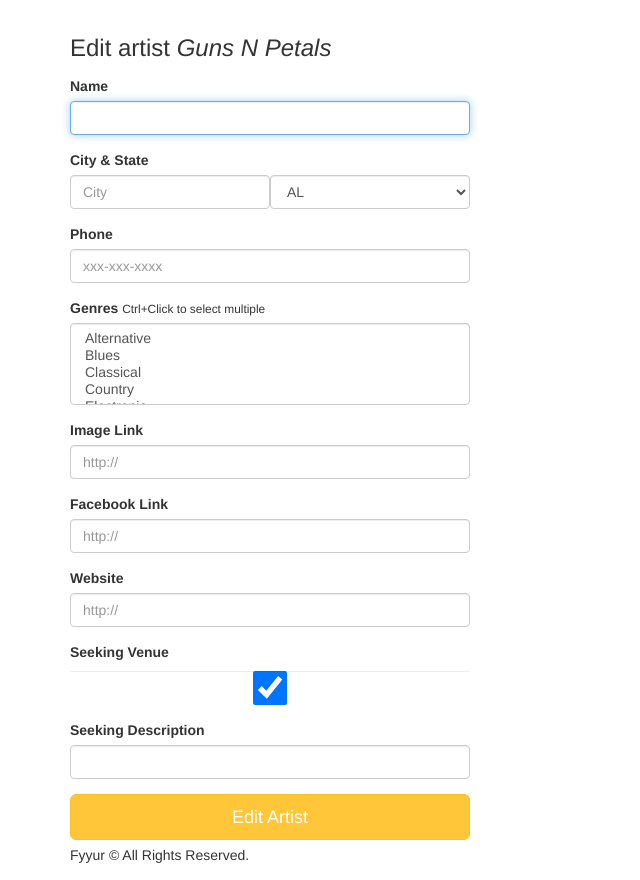
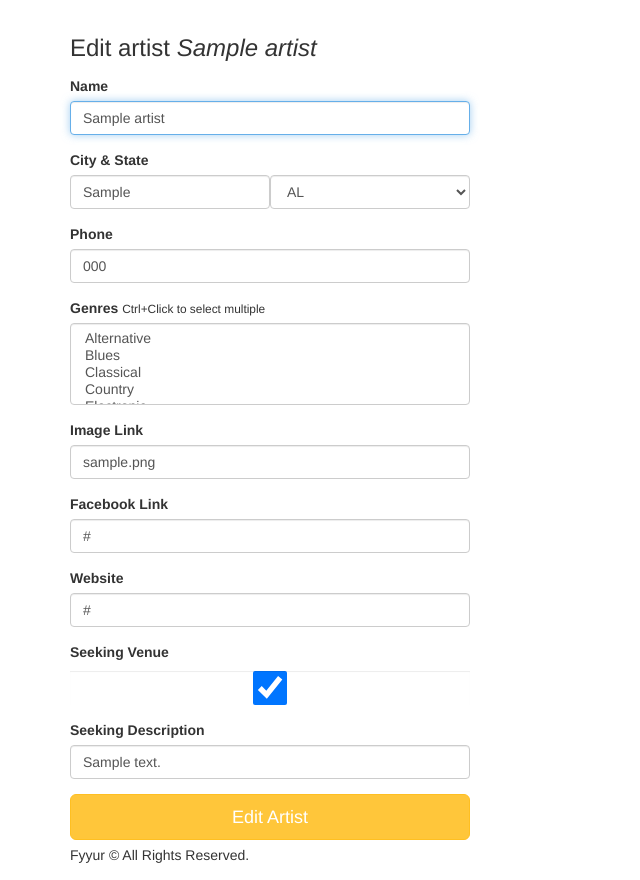
Before and after one commit to shreyaasridhar/Fyyur, a Flask app: page /artists/1/edit in a window 1280 px wide. Shown: the part 60-940 px from the top of the page, without its empty margins (0-640 px from the left). Run offline with Flask 2, Linux system fonts and the light colour scheme; tables that the repository leaves empty hold one stand-in row (values such as "Sample post"); some libraries are stand-ins or nearby versions.

Commit message:
funcitonality for create, edit, view artists

```diff
--- a/app.py
+++ b/app.py
@@ -8,6 +8,7 @@ import babel
 from flask import Flask, render_template, request, Response, flash, redirect, url_for
 from flask_moment import Moment
 from flask_sqlalchemy import SQLAlchemy
+from sqlalchemy.exc import SQLAlchemyError
 import logging
 from logging import Formatter, FileHandler
 from flask_wtf import Form
@@ -23,7 +24,7 @@ app.config.from_object('config')
 db = SQLAlchemy(app)
 migrate = Migrate(app, db)
 
-# TODO: connect to a local postgresql database
+# DONE: connect to a local postgresql database
 
 #----------------------------------------------------------------------------#
 # Models.
@@ -47,9 +48,9 @@ class Venue(db.Model):
     image_link = db.Column(db.String)
     past_shows_count = db.Column(db.Integer)
     upcoming_shows_count = db.Column(db.Integer)
-    shows = db.relationship('shows', backref='venues', lazy=True)
+    shows = db.relationship('Show', backref='venues')
 
-    # TODO: implement any missing fields, as a database migration using Flask-Migrate
+    # DONE: implement any missing fields, as a database migration using Flask-Migrate
 
 
 class Artist(db.Model):
@@ -65,12 +66,45 @@ class Artist(db.Model):
     website = db.Column(db.String(120))
     facebook_link = db.Column(db.String(120))
     seeking_venue = db.Column(db.Boolean, default=True, nullable=False)
+    seeking_description = db.Column(db.String())
     image_link = db.Column(db.String)
     past_shows_count = db.Column(db.Integer)
     upcoming_shows_count = db.Column(db.Integer)
-    shows = db.relationship('shows', backref='artists', lazy=True)
+    shows = db.relationship('Show', backref='artists')
 
-    # TODO: implement any missing fields, as a database migration using Flask-Migrate
+    def __init__(self, name, genres, city, state, phone, image_link, website, facebook_link,
+                 seeking_venue=False, seeking_description=""):
+        self.name = name
+        self.genres = genres
+        self.city = city
+        self.state = state
+        self.phone = phone
+        self.website = website
+        self.facebook_link = facebook_link
+        self.seeking_description = seeking_description
+        self.image_link = image_link
+
+    def insert(self):
+        db.session.add(self)
+        db.session.commit()
+
+    def details(self):
+        return{
+            'id': self.id,
+            'name': self.name,
+            'genres': self.genres,
+            'city': self.city,
+            'state': self.state,
+            'phone': self.phone,
+            'website': self.website,
+            'facebook_link': self.facebook_link,
+            'seeking_venue': self.seeking_venue,
+            'seeking_description': self.seeking_description,
+            'image_link': self.image_link,
+
+        }
+
+    # DONE: implement any missing fields, as a database migration using Flask-Migrate
 
 
 class Show(db.Model):
@@ -79,7 +113,7 @@ class Show(db.Model):
     venue_id = db.Column(db.Integer, db.ForeignKey(Venue.id), nullable=False)
     artist_id = db.Column(db.Integer, db.ForeignKey(Artist.id), nullable=False)
     start_time = db.Column(db.String, nullable=False)
-# TODO Implement Show and Artist models, and complete all model relationships and properties, as a database migration.
+# DONE Implement Show and Artist models, and complete all model relationships and properties, as a database migration.
 
 #----------------------------------------------------------------------------#
 # Filters.
@@ -233,7 +267,7 @@ def show_venue(venue_id):
             "start_time": "2035-04-15T20:00:00.000Z"
         }],
         "past_shows_count": 1,
-        "upcoming_shows_count": 1,
+        "upcoming_shows_count": 3,
     }
     data = list(filter(lambda d: d['id'] ==
                        venue_id, [data1, data2, data3]))[0]
@@ -275,7 +309,7 @@ def delete_venue(venue_id):
 #  ----------------------------------------------------------------
 @app.route('/artists')
 def artists():
-    # TODO: replace with real data returned from querying the database
+    # DONE: replace with real data returned from querying the database
     data = [{
         "id": 4,
         "name": "Guns N Petals",
@@ -286,7 +320,7 @@ def artists():
         "id": 6,
         "name": "The Wild Sax Band",
     }]
-    return render_template('pages/artists.html', artists=data)
+    return render_template('pages/artists.html', artists=Artist.query.all())
 
 
 @app.route('/artists/search', methods=['POST'])
@@ -380,9 +414,8 @@ def show_artist(artist_id):
         "past_shows_count": 0,
         "upcoming_shows_count": 3,
     }
-    data = list(filter(lambda d: d['id'] ==
-                       artist_id, [data1, data2, data3]))[0]
-    return render_template('pages/show_artist.html', artist=data)
+    # data = list(filter(lambda d: d['id'] == artist_id, [data1, data2, data3]))[0]
+    return render_template('pages/show_artist.html', artist=Artist.query.get(artist_id))
 
 #  Update
 #  ----------------------------------------------------------------
@@ -402,16 +435,52 @@ def edit_artist(artist_id):
         "seeking_description": "Looking for shows to perform at in the San Francisco Bay Area!",
         "image_link": "https://images.unsplash.com/photo-1549213783-8284d0336c4f?ixlib=rb-1.2.1&ixid=eyJhcHBfaWQiOjEyMDd9&auto=format&fit=crop&w=300&q=80"
     }
-    # TODO: populate form with fields from artist with ID <artist_id>
-    return render_template('forms/edit_artist.html', form=form, artist=artist)
+    artist_data = Artist.query.get(artist_id)
+    if artist_data:
+        artist_details = Artist.details(artist_data)
+        form.name.data = artist_details["name"]
+        form.genres.data = artist_details["genres"]
+        form.city.data = artist_details["city"]
+        form.state.data = artist_details["state"]
+        form.phone.data = artist_details["phone"]
+        form.website.data = artist_details["website"]
+        form.facebook_link.data = artist_details["facebook_link"]
+        form.seeking_venue.data = artist_details["seeking_venue"]
+        form.seeking_description.data = artist_details["seeking_description"]
+        form.image_link.data = artist_details["image_link"]
+        return render_template('forms/edit_artist.html', form=form, artist=artist_details)
+    return render_template('errors/404.html')
+    # DONE: populate form with fields from artist with ID <artist_id>
 
 
 @app.route('/artists/<int:artist_id>/edit', methods=['POST'])
 def edit_artist_submission(artist_id):
-    # TODO: take values from the form submitted, and update existing
+    artist_data = Artist.query.get(artist_id)
+    print(request.form)
+    seeking_venue = False
+    if 'seeking_venue' in request.form:
+        print("Seeking_venue", request.form['seeking_venue'])
+        seeking_venue = request.form['seeking_venue'] == 'on'
+    if artist_data:
+        setattr(artist_data, 'name', request.form['name'])
+        setattr(artist_data, 'genres', request.form.getlist('genres'))
+        setattr(artist_data, 'city', request.form['city'])
+        setattr(artist_data, 'state', request.form['state'])
+        setattr(artist_data, 'phone', request.form['phone'])
+        setattr(artist_data, 'website', request.form['website'])
+        setattr(artist_data, 'facebook_link', request.form['facebook_link'])
+        setattr(artist_data, 'image_link', request.form['image_link'])
+        setattr(artist_data, 'seeking_description',
+                request.form['seeking_description'])
+        setattr(artist_data, 'seeking_venue', seeking_venue)
+        db.session.commit()
+        return redirect(url_for('show_artist', artist_id=artist_id))
+    else:
+        print(form.errors)
+    return render_template('errors/404.html'), 404
+
+    # DONE: take values from the form submitted, and update existing
     # artist record with ID <artist_id> using the new attributes
-
-    return redirect(url_for('show_artist', artist_id=artist_id))
 
 
 @app.route('/venues/<int:venue_id>/edit', methods=['GET'])
@@ -455,11 +524,28 @@ def create_artist_form():
 def create_artist_submission():
     # called upon submitting the new artist listing form
     print('Recieved artist', request.form)
+    try:
+        artist = Artist(name=request.form['name'],
+                        city=request.form['city'],
+                        state=request.form['state'],
+                        phone=request.form['phone'],
+                        genres=request.form.getlist('genres'),
+                        image_link=request.form['image_link'],
+                        website=request.form['website'],
+                        facebook_link=request.form['facebook_link'],
+                        seeking_venue=request.form['seeking_venue'],
+                        seeking_description=request.form['seeking_description']
+                        )
+        Artist.insert(artist)
+        # artist = Artist(name='name', city='city', state='state', phone='phone', genres=['Pop'], image_link='image_link', website='website', facebook_link='facebook_link', seeking_venue=True)
+        flash('Artist ' + artist.name + ' was successfully listed!')
+    except SQLAlchemyError as e:
+        flash('Artist could not be listed!')
+
     # TODO: insert form data as a new Venue record in the db, instead
     # TODO: modify data to be the data object returned from db insertion
 
     # on successful db insert, flash success
-    flash('Artist ' + request.form['name'] + ' was successfully listed!')
     # TODO: on unsuccessful db insert, flash an error instead.
     # e.g., flash('An error occurred. Artist ' + data.name + ' could not be listed.')
     return render_template('pages/home.html')
--- a/templates/forms/edit_artist.html
+++ b/templates/forms/edit_artist.html
@@ -5,55 +5,57 @@ block content %}
     <h3 class="form-heading">Edit artist <em>{{ artist.name }}</em></h3>
     <div class="form-group">
       <label for="name">Name</label>
-      {{ form.name(class_ = 'form-control', autofocus = true) }}
+      {{ form.name(class_ = 'form-control', autofocus = true, value =
+      artist.name) }}
     </div>
     <div class="form-group">
       <label>City & State</label>
       <div class="form-inline">
         <div class="form-group">
           {{ form.city(class_ = 'form-control', placeholder='City', autofocus =
-          true) }}
+          true, value = artist.city) }}
         </div>
         <div class="form-group">
           {{ form.state(class_ = 'form-control', placeholder='State', autofocus
-          = true) }}
+          = true, value = artist.state) }}
         </div>
       </div>
     </div>
     <div class="form-group">
       <label for="phone">Phone</label>
       {{ form.phone(class_ = 'form-control', placeholder='xxx-xxx-xxxx',
-      autofocus = true) }}
+      autofocus = true, value = artist.phone) }}
     </div>
     <div class="form-group">
       <label for="genres">Genres</label>
       <small>Ctrl+Click to select multiple</small>
       {{ form.genres(class_ = 'form-control', placeholder='Genres, separated by
-      commas', id=form.id, autofocus = true) }}
+      commas', id=form.id, autofocus = true, value = artist.genres) }}
     </div>
     <div class="form-group">
       <label for="image_link">Image Link</label>
       {{ form.image_link(class_ = 'form-control', placeholder='http://',
-      autofocus = true) }}
+      autofocus = true, value = artist.image_link) }}
     </div>
     <div class="form-group">
       <label for="facebook_link">Facebook Link</label>
       {{ form.facebook_link(class_ = 'form-control', placeholder='http://',
-      id=form.id, autofocus = true) }}
+      id=form.id, autofocus = true, value = artist.facebook_link) }}
     </div>
     <div class="form-group">
       <label for="website">Website</label>
       {{ form.website(class_ = 'form-control', placeholder='http://', autofocus
-      = true)}}
+      = true, value = artist.website)}}
     </div>
     <div class="form-group">
       <label for="seeking_venue">Seeking Venue</label>
-      {{ form.seeking_venue(class_ = 'form-control')}}
+      {{ form.seeking_venue(class_ = 'form-control', value =
+      artist.seeking_venue)}}
     </div>
     <div class="form-group">
       <label for="seeking_description">Seeking Description</label>
       {{ form.seeking_description(class_ = 'form-control', placeholder='',
-      autofocus = true)}}
+      autofocus = true, value = artist.seeking_description)}}
     </div>
     <input
       type="submit"
--- a/templates/forms/new_artist.html
+++ b/templates/forms/new_artist.html
@@ -29,7 +29,7 @@ block content %}
       <label for="genres">Genres</label>
       <small>Ctrl+Click to select multiple</small>
       {{ form.genres(class_ = 'form-control', placeholder='Genres, separated by
-      commas', id=form.id, autofocus = true) }}
+      commas', autofocus = true) }}
     </div>
     <div class="form-group">
       <label for="image_link">Image Link</label>
```
Also changed, not shown: migrations/versions/5e3f0461421d_.py (added, +28 -0 lines).
